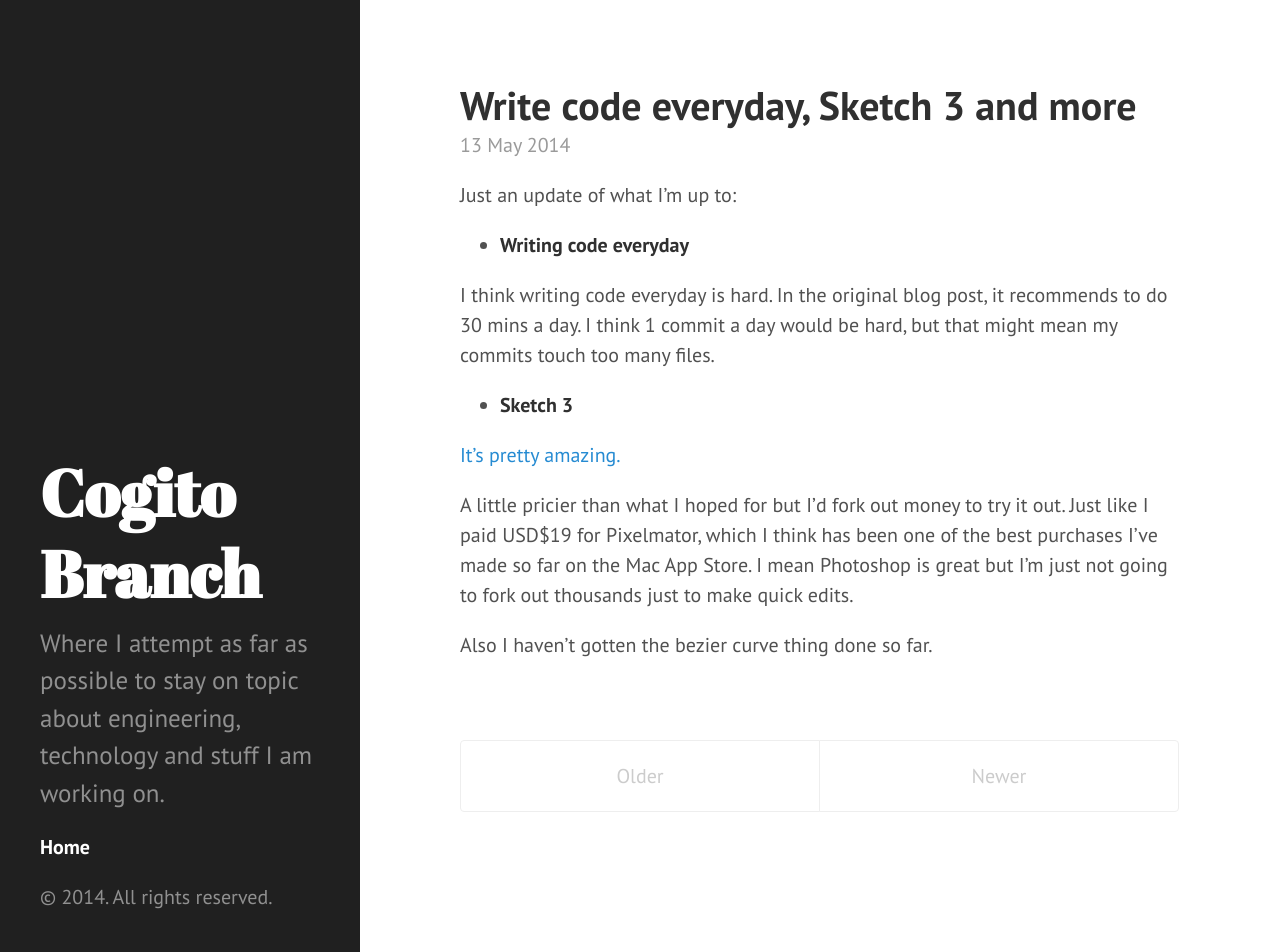
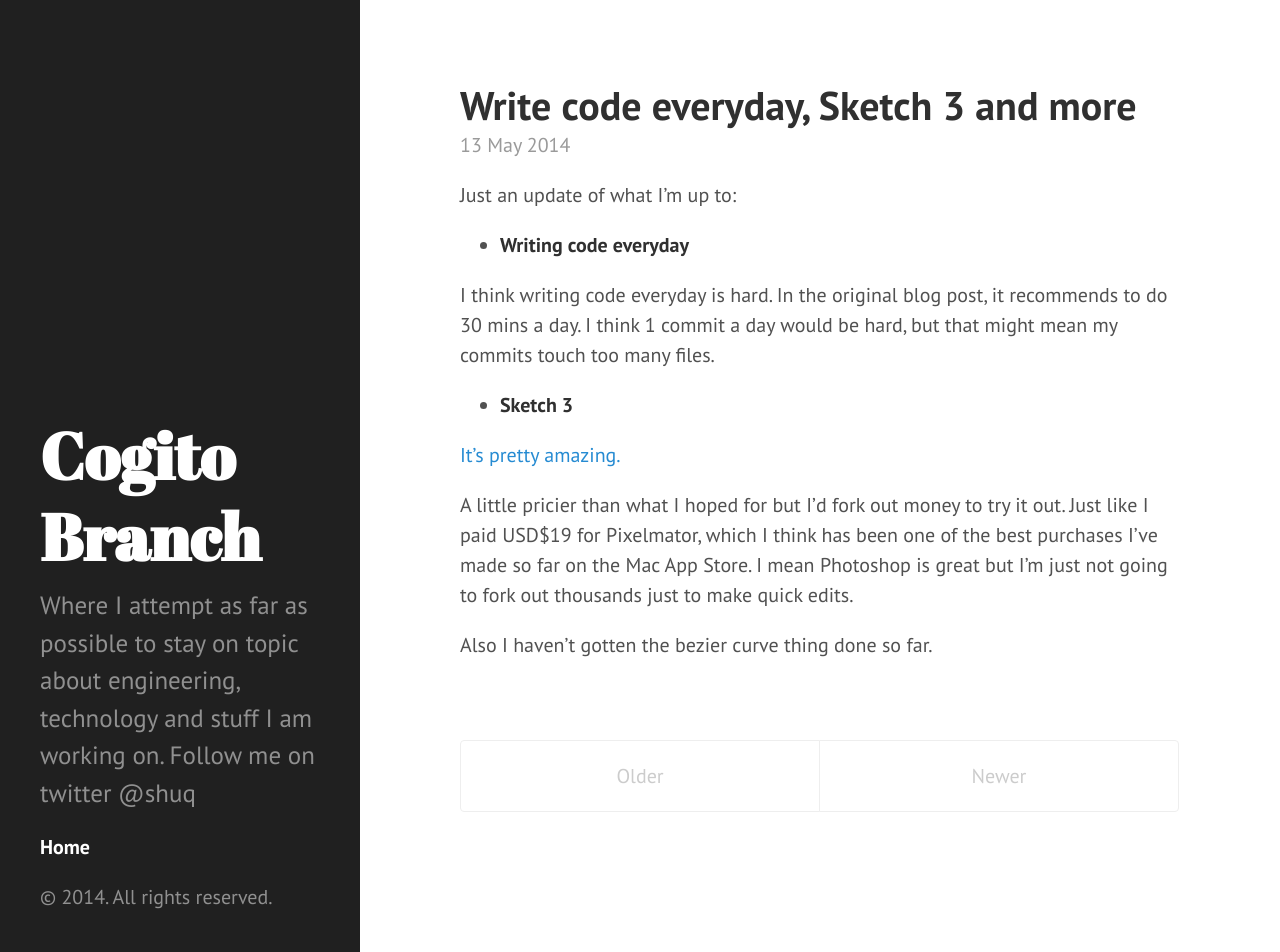
Before and after one commit to quekshuy/oldquekshuy.github.io, a Jekyll site: the page built from index.html, in a window 1280 px wide and 952 px high. Built offline with Jekyll 4.4.1, drawn with Linux system fonts in a browser that asks for light colours; the list of posts is cut into pages by our own code.

Commit message:
Update _config.yml
Added twitter handle in description.

```diff
--- a/_config.yml
+++ b/_config.yml
@@ -3,5 +3,5 @@ pygments: true
 markdown: kramdown
 title: Cogito Branch
 tagline: Time flies like an arrow, fruit flies like a banana
-description: Where I attempt as far as possible to stay on topic about engineering, technology and stuff I am working on.
+description: Where I attempt as far as possible to stay on topic about engineering, technology and stuff I am working on. Follow me on twitter @shuq
 paginate: 5
```
